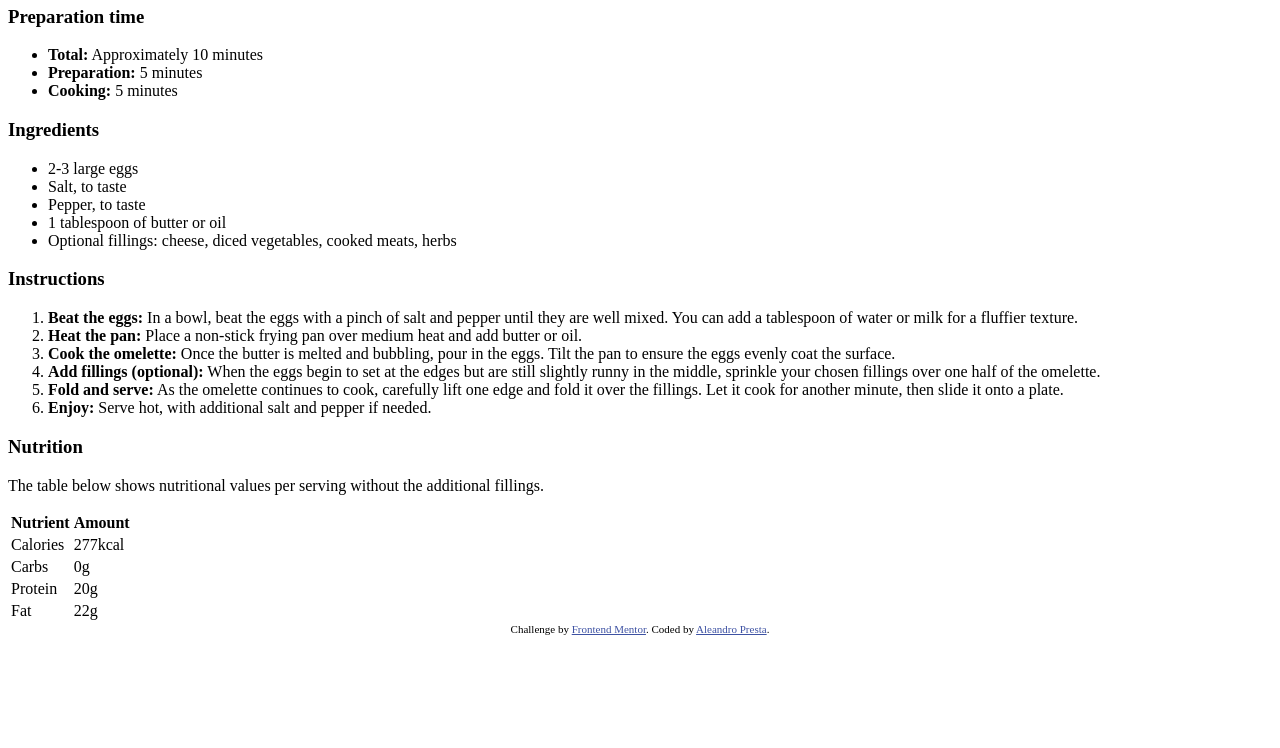
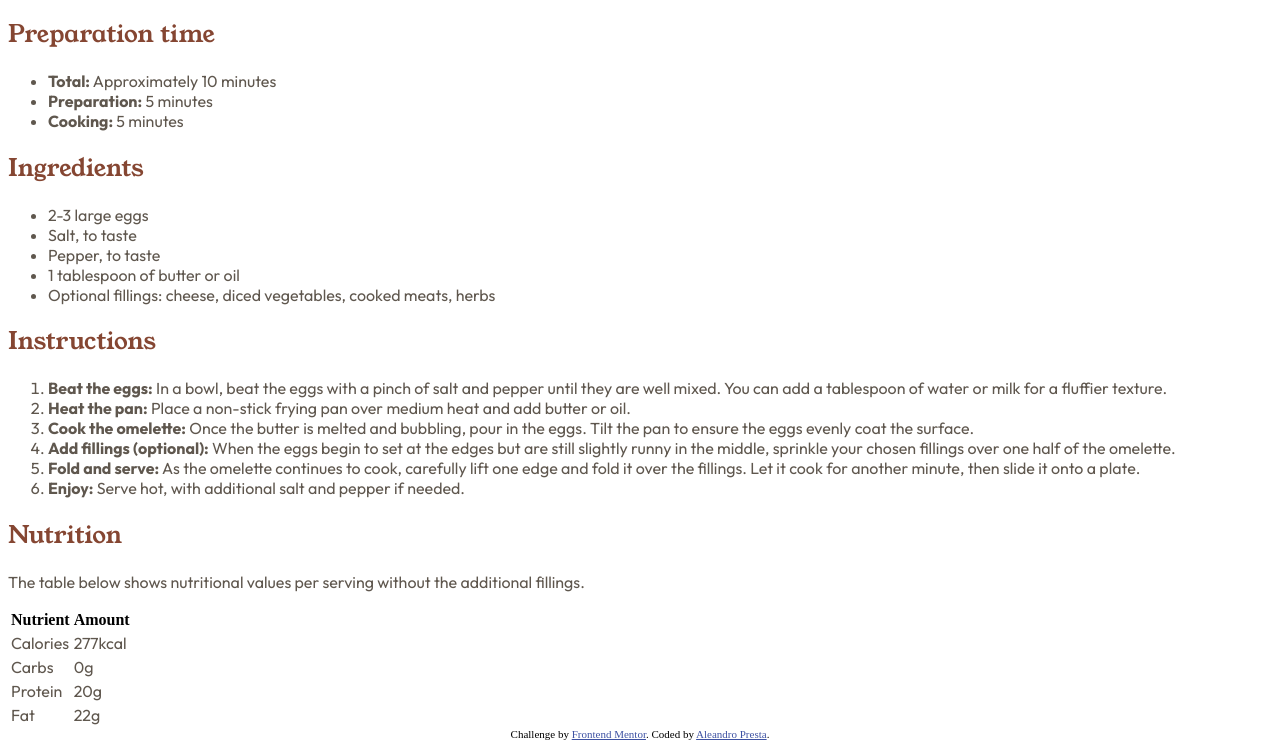
Before and after one commit to AleandroPresta/recipie-page, a plain HTML site: page index.html in a window 1280 px wide. Shown: the part 723-1471 px from the top of the page. Before the commit the page ends 1366 px from the top, so only its background shows below. Drawn offline with Linux system fonts and the light colour scheme.

Commit message:
Adding first font styling and color to h1, h2, p, li and td

```diff
--- a/index.html
+++ b/index.html
@@ -5,6 +5,15 @@
   <meta name="viewport" content="width=device-width, initial-scale=1.0"> <!-- displays site properly based on user's device -->
 
   <link rel="icon" type="image/png" sizes="32x32" href="./assets/images/favicon-32x32.png">
+  <link rel="stylesheet" type="text/css" href="styles.css">
+
+  <link rel="preconnect" href="https://fonts.googleapis.com">
+  <link rel="preconnect" href="https://fonts.gstatic.com" crossorigin>
+  <link href="https://fonts.googleapis.com/css2?family=Young+Serif&display=swap" rel="stylesheet">
+
+  <link rel="preconnect" href="https://fonts.googleapis.com">
+<link rel="preconnect" href="https://fonts.gstatic.com" crossorigin>
+<link href="https://fonts.googleapis.com/css2?family=Outfit:wght@100..900&family=Young+Serif&display=swap" rel="stylesheet">
 
   <title>Recipe page</title>
 
@@ -15,14 +24,13 @@
   </style>
 </head>
 <body>
-
   <div class="recipie-container">
     <img src="./assets/images/image-omelette.jpeg" alt="Omelette image">
     <h1>Simple Omelette Recipe</h1>
     <p>An easy and quick dish, perfect for any meal. This classic omelette combines beaten eggs cooked
       to perfection, optionally filled with your choice of cheese, vegetables, or meats.</p>
     <div class="preparation-time-contaner">
-      <h3>Preparation time</h3>
+      <h2>Preparation time</h2>
       <ul>
         <li><b>Total:</b> Approximately 10 minutes</li>
         <li><b>Preparation:</b> 5 minutes</li>
@@ -30,7 +38,7 @@
       </ul>
     </div>
     <div class="ingredients-container">
-      <h3>Ingredients</h3>
+      <h2>Ingredients</h2>
       <ul>
         <li>2-3 large eggs</li>
         <li>Salt, to taste</li>
@@ -40,7 +48,7 @@
       </ul>
     </div>
     <div class="instructions-container">
-      <h3>Instructions</h3>
+      <h2>Instructions</h2>
       <ol>
         <li>
           <strong>Beat the eggs:</strong> In a bowl, beat the eggs with a pinch of salt and pepper until they are well mixed. You can add a tablespoon of water or milk for a fluffier texture.
@@ -63,7 +71,7 @@
       </ol>
     </div>
     <div class="nutrition-container">
-      <h3>Nutrition</h3>
+      <h2>Nutrition</h2>
       <p>The table below shows nutritional values per serving without the additional fillings.</p>
       <table>
         <tr>
--- /dev/null
+++ b/styles.css
@@ -0,0 +1,30 @@
+p, li, td {
+    font-size: 16;
+    font-family: "Outfit", sans-serif;
+    color: hsl(30, 10%, 34%);
+}
+
+h2 {
+    color: hsl(14, 45%, 36%);
+}
+
+h1, h2 {
+    font-family: "Young Serif", serif;
+    font-weight: 400;
+}
+
+/*
+.young-serif-regular {
+  font-family: "Young Serif", serif;
+  font-weight: 400;
+  font-style: normal;
+}
+
+.outfit-<uniquifier> {
+  font-family: "Outfit", sans-serif;
+  font-optical-sizing: auto;
+  font-weight: <weight>;
+  font-style: normal;
+}
+
+*/
```
